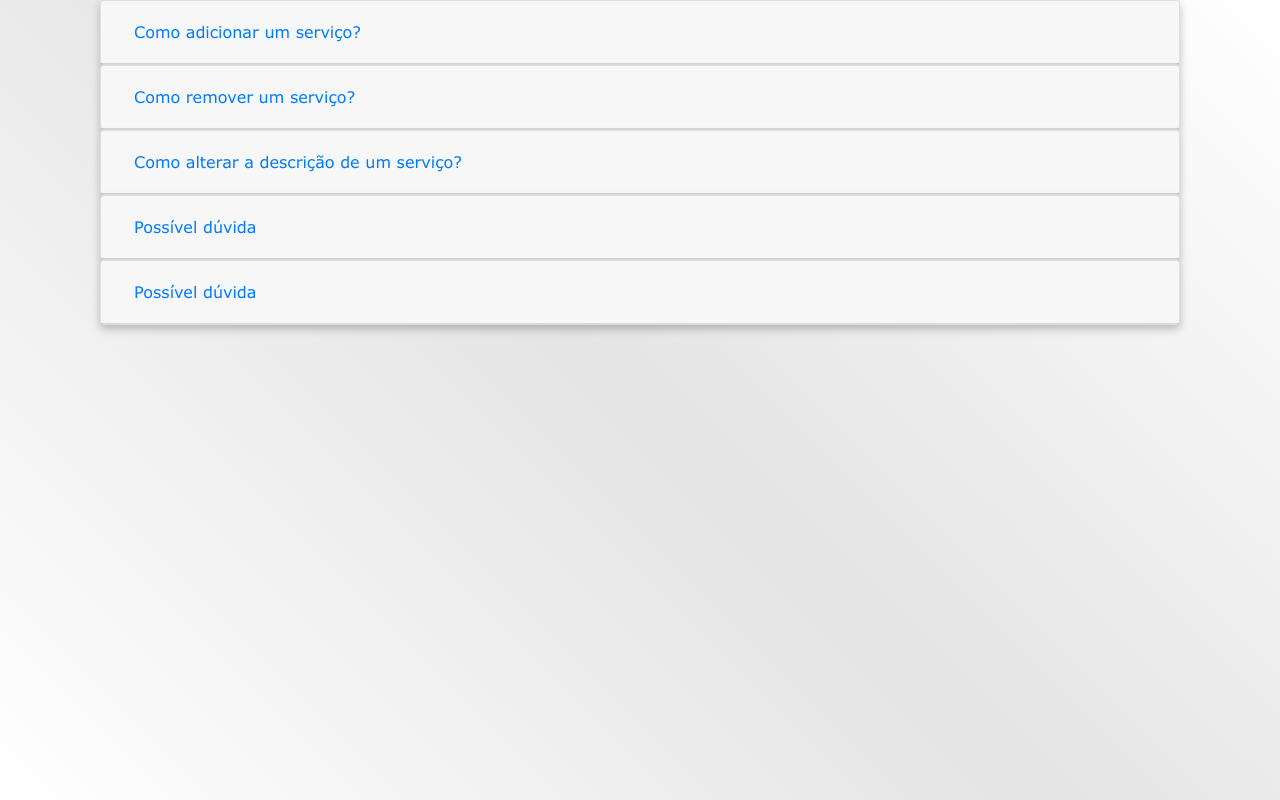
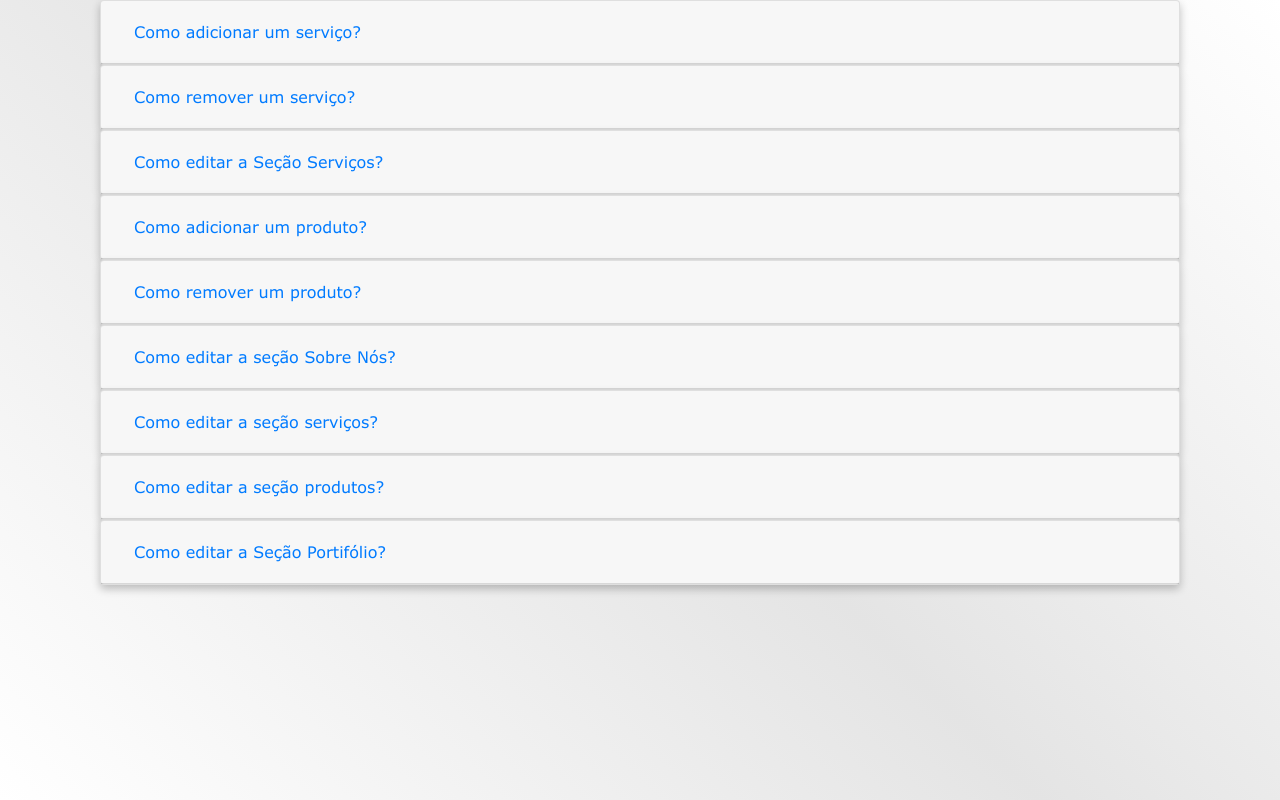
Before and after one commit to marcoaraujoneves/TemplateTMF, a PHP site: page /sistema/perguntasajuda.php in a window 1280 px wide. Run offline with PHP 8.4, Linux system fonts and the light colour scheme.

Commit message:
Perguntas quase finalizadas

```diff
--- a/sistema/perguntasajuda.php
+++ b/sistema/perguntasajuda.php
@@ -37,10 +37,10 @@
                     </div>
                     <div id="collapseOne" class="collapse" aria-labelledby="headingOne" data-parent="#accordion">
                         <div class="card-body">
-                                                Para adicionar um serviço, siga os seguintes passos: <html> <br> </html>
-                                                        1. Vá até o gerenciador do sistema e clique em "Serviço"; <html> <br> </html>
-                                                        2. Digite o Nome e a Descrição para seu novo Serviço em suas respectivas caixas; <html> <br> </html>
-                                                        3. Adicione uma imagem para representar esse novo Serviço; <html> <br> </html>
+                            Para adicionar um serviço, siga os seguintes passos: <br>
+                            1. Vá até o gerenciador do sistema e clique em "Serviço"; <br>
+                            2. Digite o Nome e a Descrição para seu novo Serviço em suas respectivas caixas; <br>
+                            3. Adicione uma imagem para representar esse novo Serviço; <br>
                             4. Clique no botão "Enviar";
                         </div>
                     </div>
@@ -56,11 +56,11 @@
                     </div>
                     <div id="collapseTwo" class="collapse" aria-labelledby="headingTwo" data-parent="#accordion">
                         <div class="card-body">
-                                                Para remover um serviço, siga os seguintes passos: <html> <br> </html>
-                                                        1. Vá até o gerenciador do sistema e clique em "Serviço"; <html> <br> </html>
-                                                        2. Na parte inferior da página, haverá uma lista dos serviços já cadastrados; <html> <br> </html>
-                                                        3. Encontre o serviço que gostaria de excluir; <html> <br> </html>
-                                                        4. Clique no botão "Excluir"; <html> <br> </html>
+                            Para remover um serviço, siga os seguintes passos: <br>
+                            1. Vá até o gerenciador do sistema e clique em "Serviço"; <br>
+                            2. Na parte inferior da página, haverá uma lista dos serviços já cadastrados; <br>
+                            3. Encontre o serviço que gostaria de excluir; <br>
+                            4. Clique no botão "Excluir"; <br>
                         </div>
                     </div>
                 </div>
@@ -69,13 +69,17 @@
                     <div class="card-header" id="headingThree">
                         <h5 class="mb-0">
                             <button class="btn btn-link collapsed" data-toggle="collapse" data-target="#collapseThree" aria-expanded="false" aria-controls="collapseThree">
-                                                        Como alterar a descrição de um serviço?
+                                Como editar a Seção Serviços?
                             </button>
                         </h5>
                     </div>
                     <div id="collapseThree" class="collapse" aria-labelledby="headingThree" data-parent="#accordion">
                         <div class="card-body">
-                                                Explicação o mais simples possível de como se altera a descrição de um serviço
+                            Para editar os textos da seção Serviços, siga os seguintes passos:  <br>
+                            1. Vá até o gerenciador do sistema e clique em "Textos";  <br>
+                            2. Escolha a página de serviços e clique no botão “Editar”  <br>
+                            3. Modifique o texto de serviços e selecione os serviços que deseja mostrar na página inicial <br>
+                            4. Clique no botão "Salvar"; <br>
                         </div>
                     </div>
                 </div>
@@ -84,13 +88,16 @@
                     <div class="card-header" id="headingFour">
                         <h5 class="mb-0">
                             <button class="btn btn-link collapsed" data-toggle="collapse" data-target="#collapseFour" aria-expanded="false" aria-controls="collapseFour">
-                                                        Possível dúvida
+                                Como adicionar um produto?
                             </button>
                         </h5>
                     </div>
                     <div id="collapseFour" class="collapse" aria-labelledby="headingFour" data-parent="#accordion">
                         <div class="card-body">
-                                                Anim pariatur cliche reprehenderit, enim eiusmod high life accusamus terry richardson ad squid. 3 wolf moon officia aute, non cupidatat skateboard dolor brunch. Food truck quinoa nesciunt laborum eiusmod. Brunch 3 wolf moon tempor, sunt aliqua put a bird on it squid single-origin coffee nulla assumenda shoreditch et. Nihil anim keffiyeh helvetica, craft beer labore wes anderson cred nesciunt sapiente ea proident. Ad vegan excepteur butcher vice lomo. Leggings occaecat craft beer farm-to-table, raw denim aesthetic synth nesciunt you probably haven't heard of them accusamus labore sustainable VHS.
+                            Para adicionar um produto, siga os seguintes passos: <br>
+                            1. Vá até o gerenciador do sistema e clique em "Produtos"; <br>
+                            2. Na parte superior da página, haverá um botão “Cadastrar Produto”; <br>
+                            3. Escolha a imagem e preencha o nome do produto e sua descrição; <br>
                         </div>
                     </div>
                 </div>
@@ -99,16 +106,102 @@
                     <div class="card-header" id="headingFive">
                         <h5 class="mb-0">
                             <button class="btn btn-link collapsed" data-toggle="collapse" data-target="#collapseFive" aria-expanded="false" aria-controls="collapseFive">
-                                                        Possível dúvida
+                                Como remover um produto?
                             </button>
                         </h5>
                     </div>
                     <div id="collapseFive" class="collapse" aria-labelledby="headingFive" data-parent="#accordion">
                         <div class="card-body">
-                                                        Anim pariatur cliche reprehenderit, enim eiusmod high life accusamus terry richardson ad squid. 3 wolf moon officia aute, non cupidatat skateboard dolor brunch. Food truck quinoa nesciunt laborum eiusmod. Brunch 3 wolf moon tempor, sunt aliqua put a bird on it squid single-origin coffee nulla assumenda shoreditch et. Nihil anim keffiyeh helvetica, craft beer labore wes anderson cred nesciunt sapiente ea proident. Ad vegan excepteur butcher vice lomo. Leggings occaecat craft beer farm-to-table, raw denim aesthetic synth nesciunt you probably haven't heard of them accusamus labore sustainable VHS.
+                            Para remover um produto, siga os seguintes passos: <br>
+                            1. Vá até o gerenciador do sistema e clique em "Produtos"; <br>
+                            2. Na parte inferior da página, haverá uma lista dos produtos já cadastrados; <br>
+                            3. Encontre o produto que gostaria de excluir; <br>
+                            4. Clique no botão "Excluir"; <br>
                         </div>
                     </div>
                 </div>
+
+                <div class="card">
+                    <div class="card-header" id="headingSix">
+                        <h5 class="mb-0">
+                            <button class="btn btn-link collapsed" data-toggle="collapse" data-target="#collapseSix" aria-expanded="false" aria-controls="collapseSix">
+                                Como editar a seção Sobre Nós?
+                            </button>
+                        </h5>
+                    </div>
+                    <div id="collapseSix" class="collapse" aria-labelledby="headingSix" data-parent="#accordion">
+                        <div class="card-body">
+                            Para editar os textos, siga os seguintes passos: <br>
+                            1. Vá até o gerenciador do sistema e clique em "Textos"; <br>
+                            2. Escolha a página que deseja editar e clique no botão “Editar”; <br>
+                            3. Modifique os dados que deseja; <br>
+                            4. Clique no botão "Salvar". <br>
+                        </div>
+                    </div>
+                </div>
+
+                <div class="card">
+                    <div class="card-header" id="headingSeven">
+                        <h5 class="mb-0">
+                            <button class="btn btn-link collapsed" data-toggle="collapse" data-target="#collapseSeven" aria-expanded="false" aria-controls="collapseSeven">
+                                Como editar a seção serviços?
+                            </button>
+                        </h5>
+                    </div>
+                    <div id="collapseSeven" class="collapse" aria-labelledby="headingSeven" data-parent="#accordion">
+                        <div class="card-body">
+                            Para editar os textos da seção Serviços, siga os seguintes passos: <br>
+                            1. Vá até o gerenciador do sistema e clique em "Textos"; <br>
+                            2. Escolha a página de serviços e clique no botão “Editar” <br>
+                            3. Modifique o texto de serviços e selecione os serviços que deseja mostrar na página inicial <br>
+                            4. Clique no botão "Salvar"; <br>
+                            - Observação: No caso das imagens, é necessário adicioná-las previamente na aba em questão.
+                        </div>
+                    </div>
+                </div>
+
+                <div class="card">
+                    <div class="card-header" id="headingEight">
+                        <h5 class="mb-0">
+                            <button class="btn btn-link collapsed" data-toggle="collapse" data-target="#collapseEight" aria-expanded="false" aria-controls="collapseEight">
+                                Como editar a seção produtos?
+                            </button>
+                        </h5>
+                    </div>
+                    <div id="collapseEight" class="collapse" aria-labelledby="headingEight" data-parent="#accordion">
+                        <div class="card-body">
+                            Para editar os textos da seção produtos, siga os seguintes passos: <br>
+                            1. Vá até o gerenciador do sistema e clique em "Textos"; <br>
+                            2. Escolha a página de produtos e clique no botão “Editar”; <br>
+                            3. Escolha o produto que deseja exibir na página principal; <br>
+                            4. Clique no botão de “+” para adicionar produtos na página inicial; <br>
+                            4. Clique no botão "Salvar"; <br>
+                            - Observação: No caso das imagens, é necessário adicioná-las previamente na aba em questão.
+                        </div>
+                    </div>
+                </div>
+
+                <div class="card">
+                    <div class="card-header" id="headingNine">
+                        <h5 class="mb-0">
+                            <button class="btn btn-link collapsed" data-toggle="collapse" data-target="#collapseNine" aria-expanded="false" aria-controls="collapseNine">
+                                Como editar a Seção Portifólio?
+                            </button>
+                        </h5>
+                    </div>
+                    <div id="collapseNine" class="collapse" aria-labelledby="headingNine" data-parent="#accordion">
+                        <div class="card-body">
+                            Para editar os textos da Seção Portifólio, siga os seguintes passos: <br>
+                            1. Vá até o gerenciador do sistema e clique em "Textos"; <br>
+                            2. Escolha a página de portifólio e clique no botão “Editar”; <br>
+                            3. Escolha a imagem que deseja exibir na página principal; <br>
+                            4. Clique no botão de “+” para adicionar mais uma imagem na página inicial; <br>
+                            4. Clique no botão "Salvar"; <br>
+                            - Observação: No caso das imagens, é necessário adicioná-las previamente na aba em questão.
+                        </div>
+                    </div>
+                </div>
+
             </div>
 
         </body>
```
Lines whose indentation alone changed are shown as unchanged.
